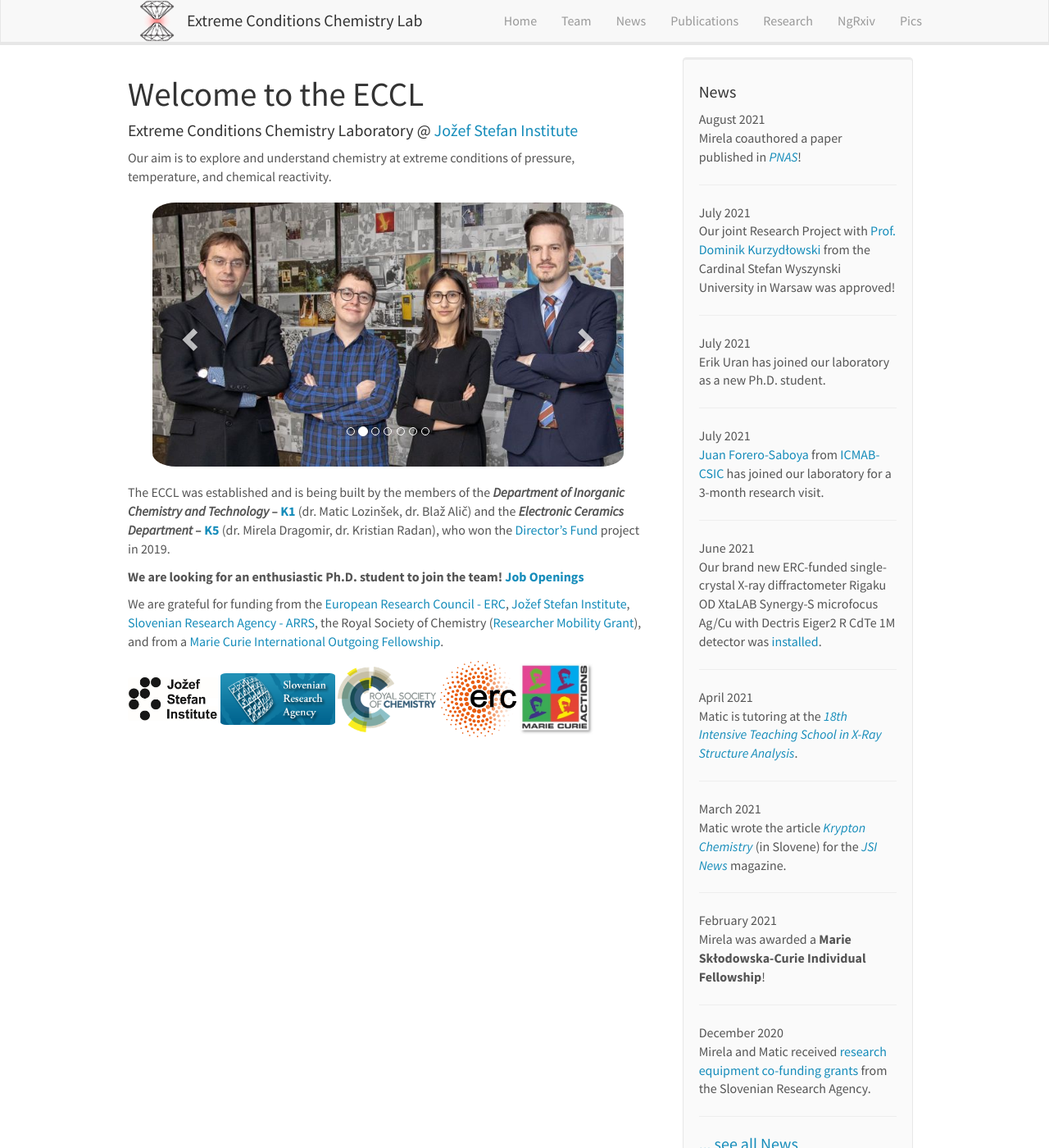
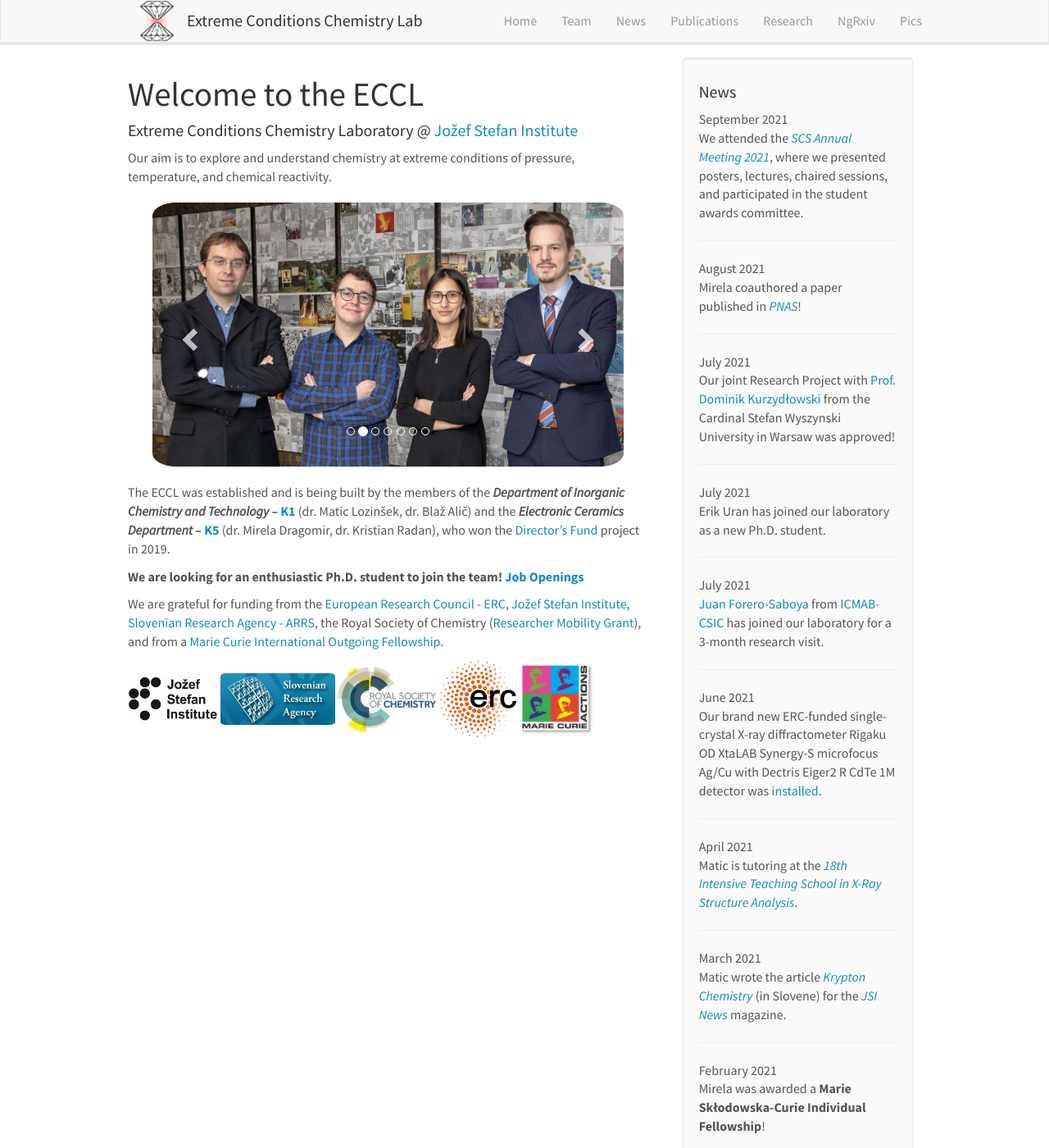
Before and after one commit to eccl-jsi/eccl-jsi.github.io, a Jekyll site: the page built from _pages/home.md, in a window 1280 px wide and 1400 px high. Shown: the whole window at 82% size. Built offline with Jekyll 4.4.1, drawn with Linux system fonts in a browser that asks for light colours; nearby versions of some CDN libraries.

Commit message:
Update news.yml

```diff
--- a/_data/news.yml
+++ b/_data/news.yml
@@ -1,3 +1,6 @@
+- date: September 2021
+  headline: "We attended the <a href='https://skd2021.chem-soc.si/en/'><i>SCS Annual Meeting 2021</i></a>, where we presented posters, lectures, chaired sessions, and participated in the student awards committee."
+
 - date: August 2021
   headline: "Mirela coauthored a paper published in <a href='https://www.pnas.org/content/118/34/e2106881118/'><i>PNAS</i></a>!"
 
```
